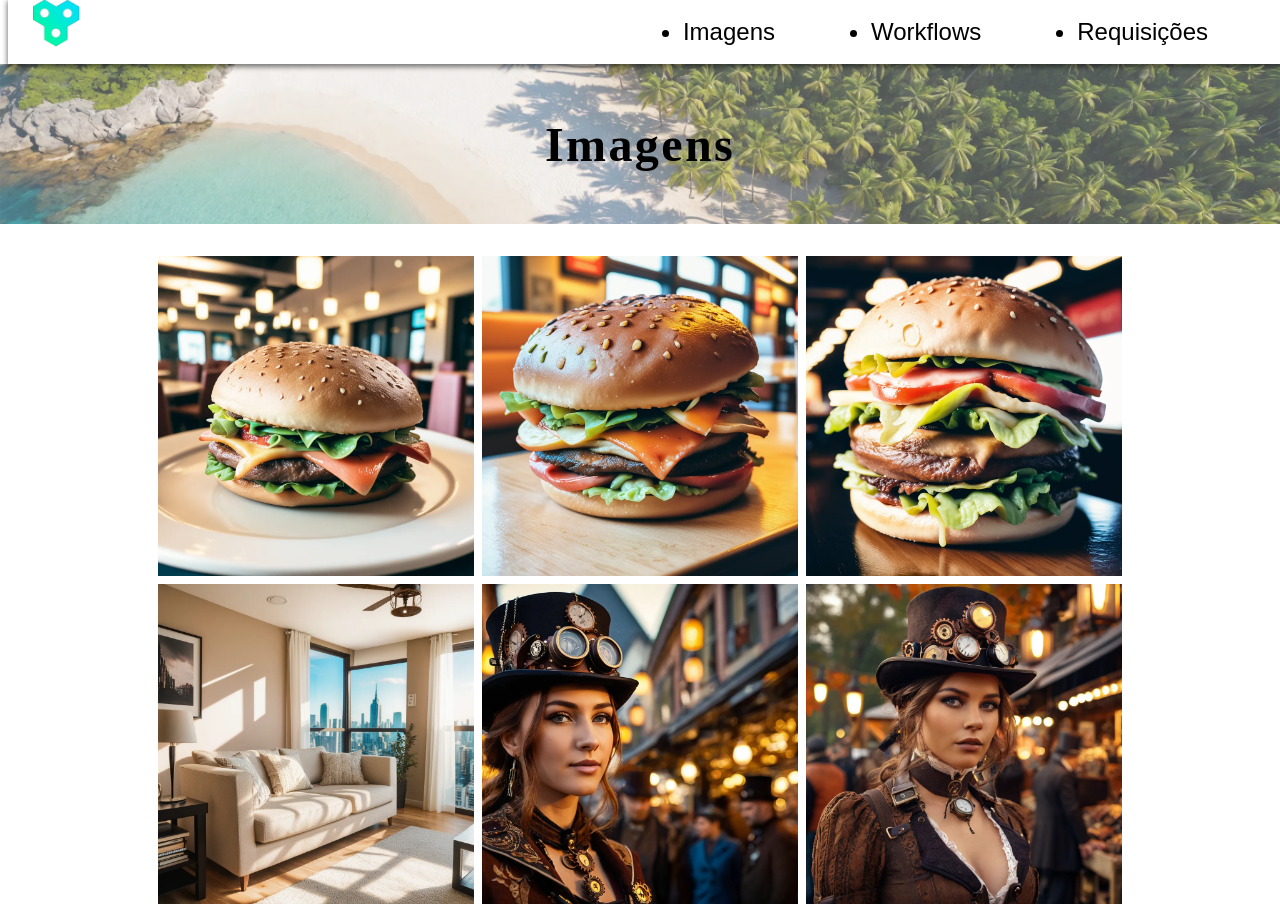
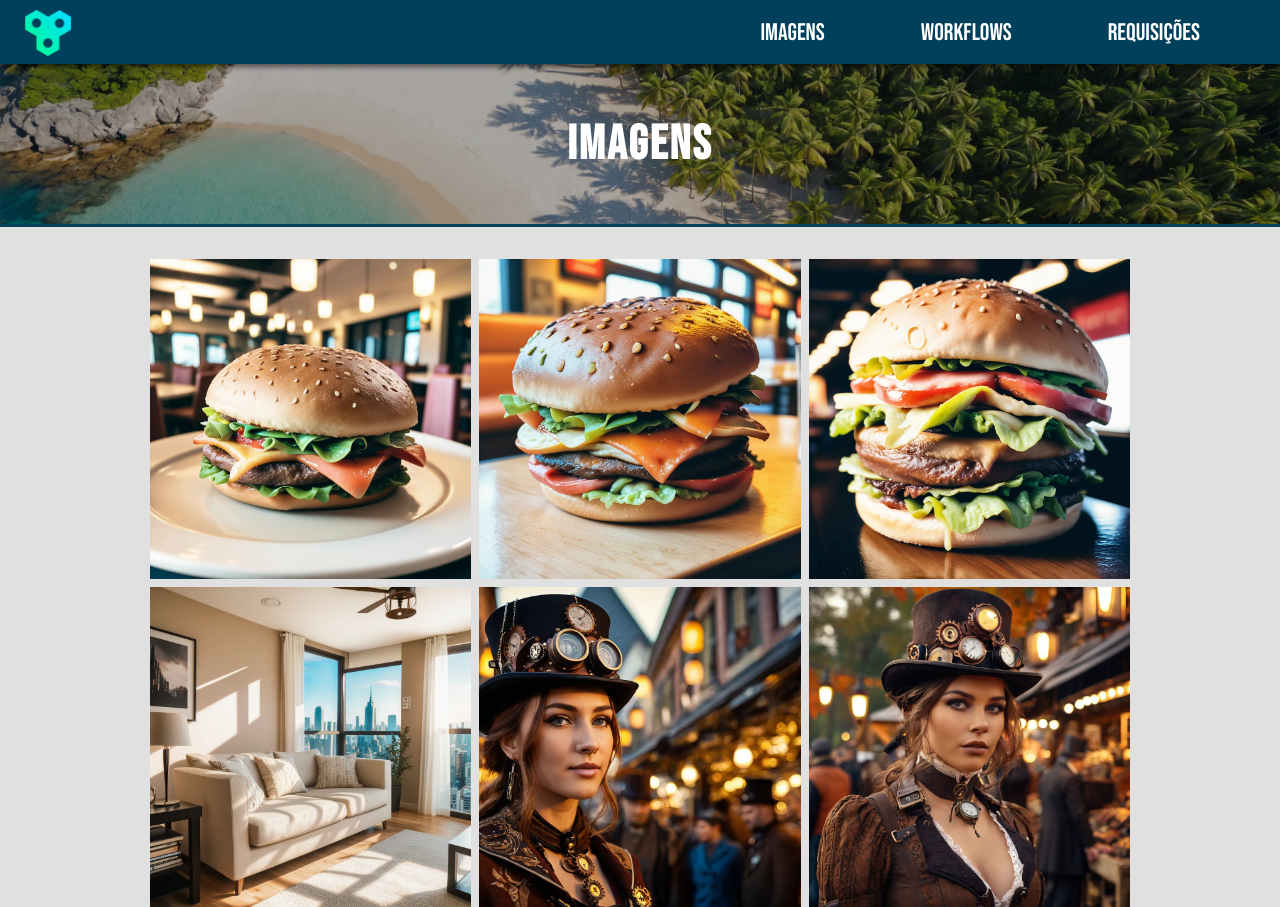
Before and after one commit to yannickcruz/YSC-Diffusion-Stock, a plain HTML site: page imagens.html in a window 1280 px wide. Shown: the top 907 px of the page. Drawn offline with Linux system fonts and the light colour scheme.

Commit message:
Alteração do diretório do CSS auxiliar

```diff
--- a/imagens.html
+++ b/imagens.html
@@ -4,7 +4,7 @@
     <meta charset="UTF-8">
     <meta name="viewport" content="width=device-width, initial-scale=1.0">
     <link rel="icon" type="image/x-icon" href="./Source/img/logoNew.ico">
-    <link rel="stylesheet" href="./CSS/aux.css">
+    <link rel="stylesheet" href="./CSS/auxiliar.css">
     <link rel="stylesheet" href="./CSS/pages/common.css">
     <link rel="stylesheet" href="./CSS/pages/imagens.css">
     <title>YSC Diffusion</title>
```
Also changed, not shown: index.html (+1 -1 lines), workflows.html (+1 -1 lines).
